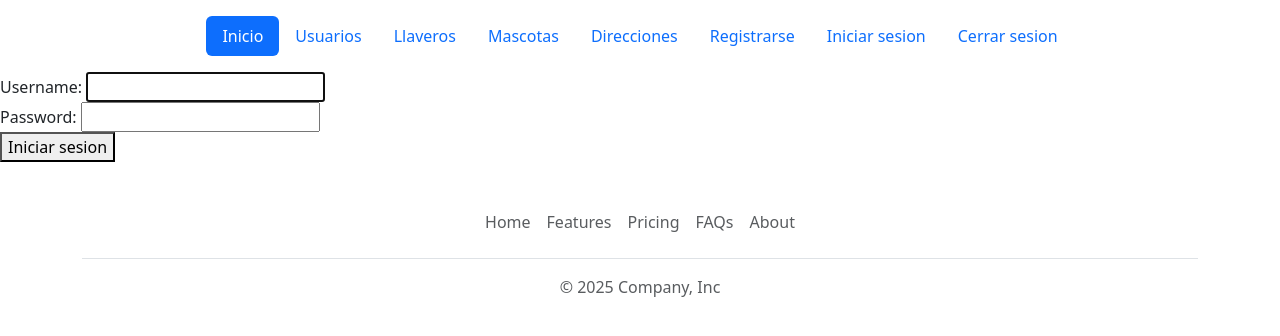
After one commit to prieto-cristian/patas-seguras, a Django app: page /iniciar_sesion/ in a window 1280 px wide. The commit adds this page. Shown: the top 336 px of the page. Run offline with Django 5.2, Linux system fonts and the light colour scheme.

Commit message:
Agregar login y cerrar sesion al proyecto

```diff
--- a/PatasSegurasWeb/urls.py
+++ b/PatasSegurasWeb/urls.py
@@ -16,11 +16,13 @@ Including another URLconf
 """
 from django.contrib import admin
 from django.urls import path, include
-from llaveros.views import RegistraseView
+from llaveros.views import RegistraseView, IniciarSesionView, cerrar_sesion
 
 urlpatterns = [
     path('admin/', admin.site.urls),
     path("", include("llaveros.urls")),
     path("registrarse/", RegistraseView.as_view(), name="registrarse"),
+    path("iniciar_sesion/", IniciarSesionView.as_view(), name="iniciar_sesion"),
+    path("cerrar_sesion/", cerrar_sesion, name="cerrar_sesion"),
 
 ]
--- a/llaveros/views.py
+++ b/llaveros/views.py
@@ -1,8 +1,9 @@
 from django.http import HttpResponse
-from django.shortcuts import render
+from django.shortcuts import render, redirect
 from django.urls import reverse_lazy
 from django.views.generic import CreateView, ListView, UpdateView
 from django.contrib.auth.views import FormView
+from django.contrib.auth.forms import AuthenticationForm
 from django.contrib.auth import login, logout
 from .forms import UsuarioRegistroForm, MascotaForm
 from .models import Usuario, Mascota
@@ -62,3 +63,18 @@ class RegistraseView(FormView):
         user = form.save()
         login(self.request, user)
         return super().form_valid(form)
+
+
+class IniciarSesionView(FormView):
+    template_name = "iniciar_sesion.html"
+    form_class = AuthenticationForm
+    success_url = reverse_lazy("listar_mascotas")
+
+    def form_valid(self, form : AuthenticationForm):
+        login(self.request, form.get_user())
+        return super().form_valid(form)
+
+
+def cerrar_sesion(request):
+    logout(request)
+    return redirect("inicio")
--- a/templates/index.html
+++ b/templates/index.html
@@ -13,6 +13,7 @@
     {% block mascota_listado %}{% endblock %}
     {% block mascota_creacion %}{% endblock %}
     {% block registrarse %}{% endblock %}
+    {% block iniciar_sesion %}{% endblock %}
     {% include 'footer.html' %}
 <script src="https://cdn.jsdelivr.net/npm/bootstrap@5.3.8/dist/js/bootstrap.bundle.min.js" integrity="sha384-FKyoEForCGlyvwx9Hj09JcYn3nv7wiPVlz7YYwJrWVcXK/BmnVDxM+D2scQbITxI" crossorigin="anonymous"></script>
 </body>
--- /dev/null
+++ b/templates/iniciar_sesion.html
@@ -0,0 +1,8 @@
+{% extends 'index.html' %}
+{% block iniciar_sesion %}
+<form method="post">
+    {% csrf_token %}
+    {{ form }}
+    <button>Iniciar sesion</button>
+</form>
+{% endblock iniciar_sesion %}
--- a/templates/navbar.html
+++ b/templates/navbar.html
@@ -7,6 +7,8 @@
             <li class="nav-item"><a href="{% url 'listar_mascotas' %}" class="nav-link">Mascotas</a></li>
             <li class="nav-item"><a href="#" class="nav-link">Direcciones</a></li>
             <li class="nav-item"><a href="{% url 'registrarse' %}" class="nav-link">Registrarse</a></li>
+            <li class="nav-item"><a href="{% url 'iniciar_sesion' %}" class="nav-link">Iniciar sesion</a></li>
+            <li class="nav-item"><a href="{% url 'cerrar_sesion' %}" class="nav-link">Cerrar sesion</a></li>
         </ul>
     </header>
 </div>
```
